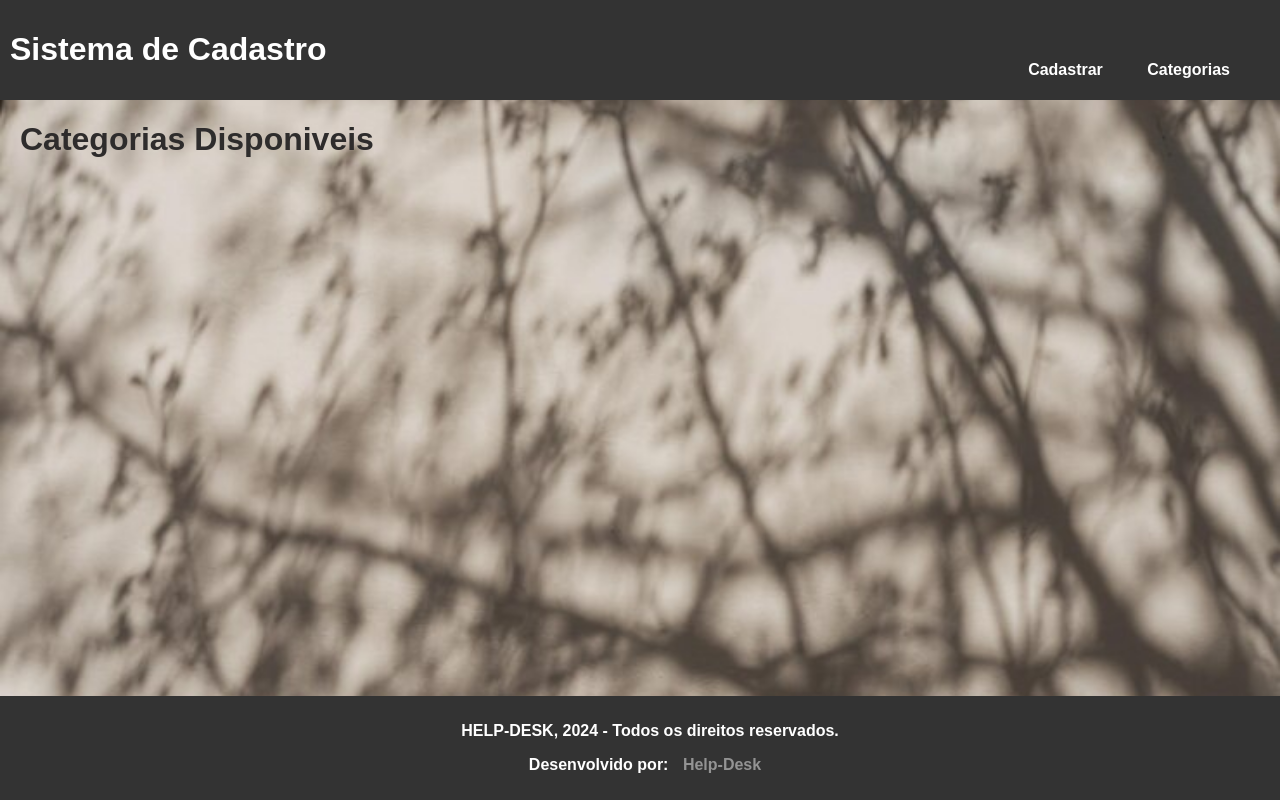
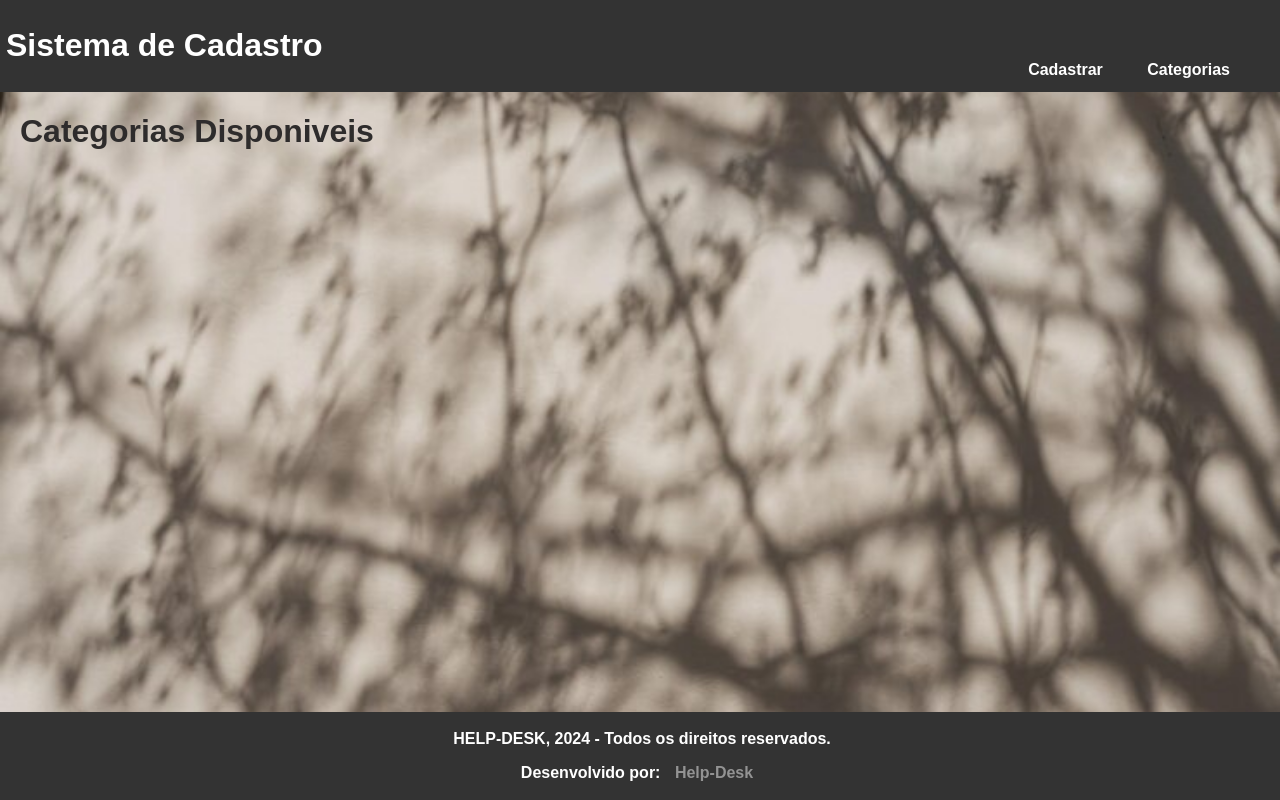
Before and after one commit to Azrael-webdesign/Site-HD-Reponsive, a Node server app: page /categories in a window 1280 px wide. Run offline with Node 20, Linux system fonts and the light colour scheme; data that the repository does not hold is empty; some libraries are stand-ins or nearby versions.

Commit message:
layout backend

```diff
--- a/public/CSS/styles.css
+++ b/public/CSS/styles.css
@@ -10,8 +10,8 @@
 /* Estilo do header */
 header {
     background-color: #333;
-    color: white;
-    padding: 10px;
+    color: #ffffff;
+    padding: 6px;
     text-align: left;
     position: relative;
 }
@@ -129,7 +129,7 @@
 footer {
     background-color: #333;
     color: white;
-    padding: 10px;
+    padding: 2px;
     text-align: center;
     position: fixed;
     bottom: 0;
```
